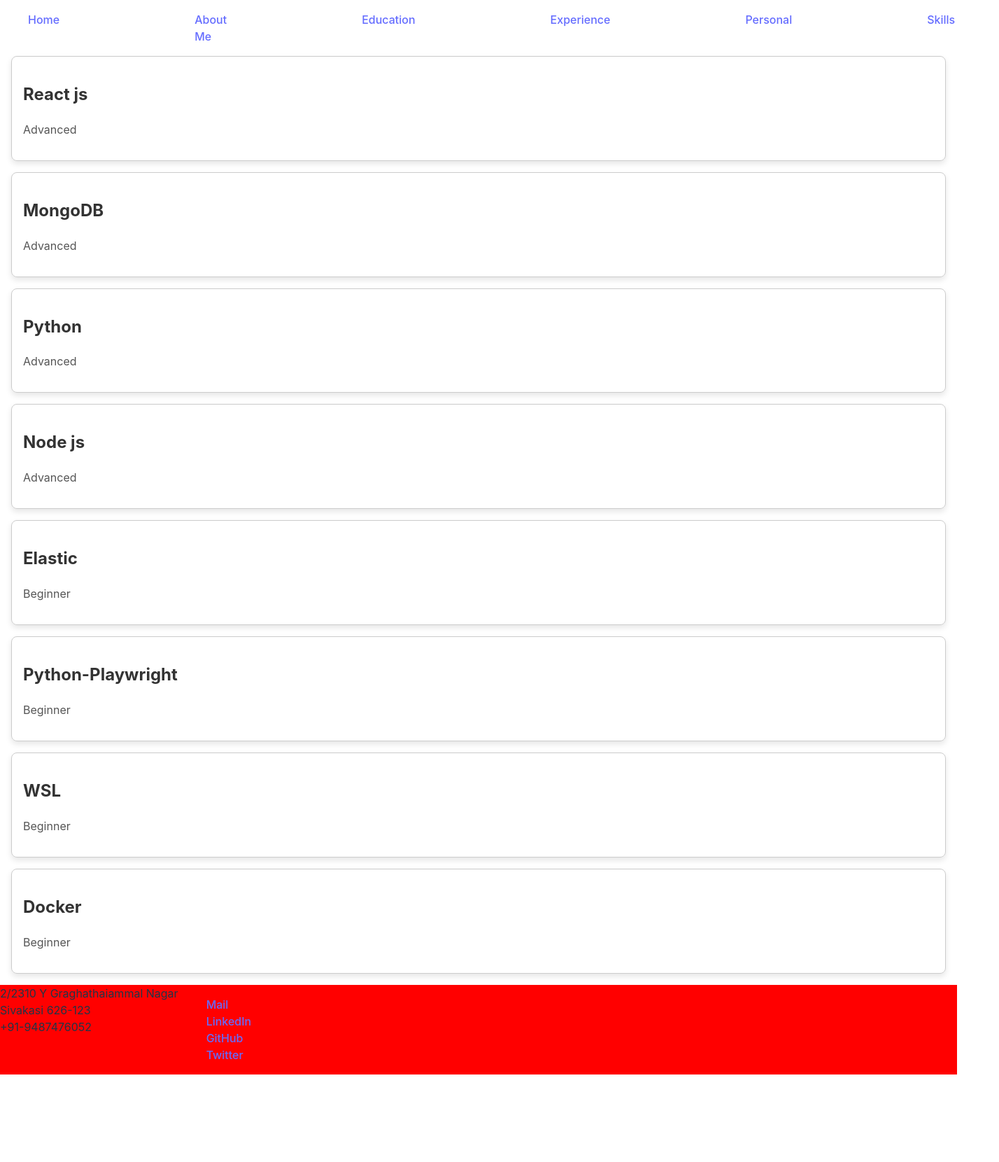
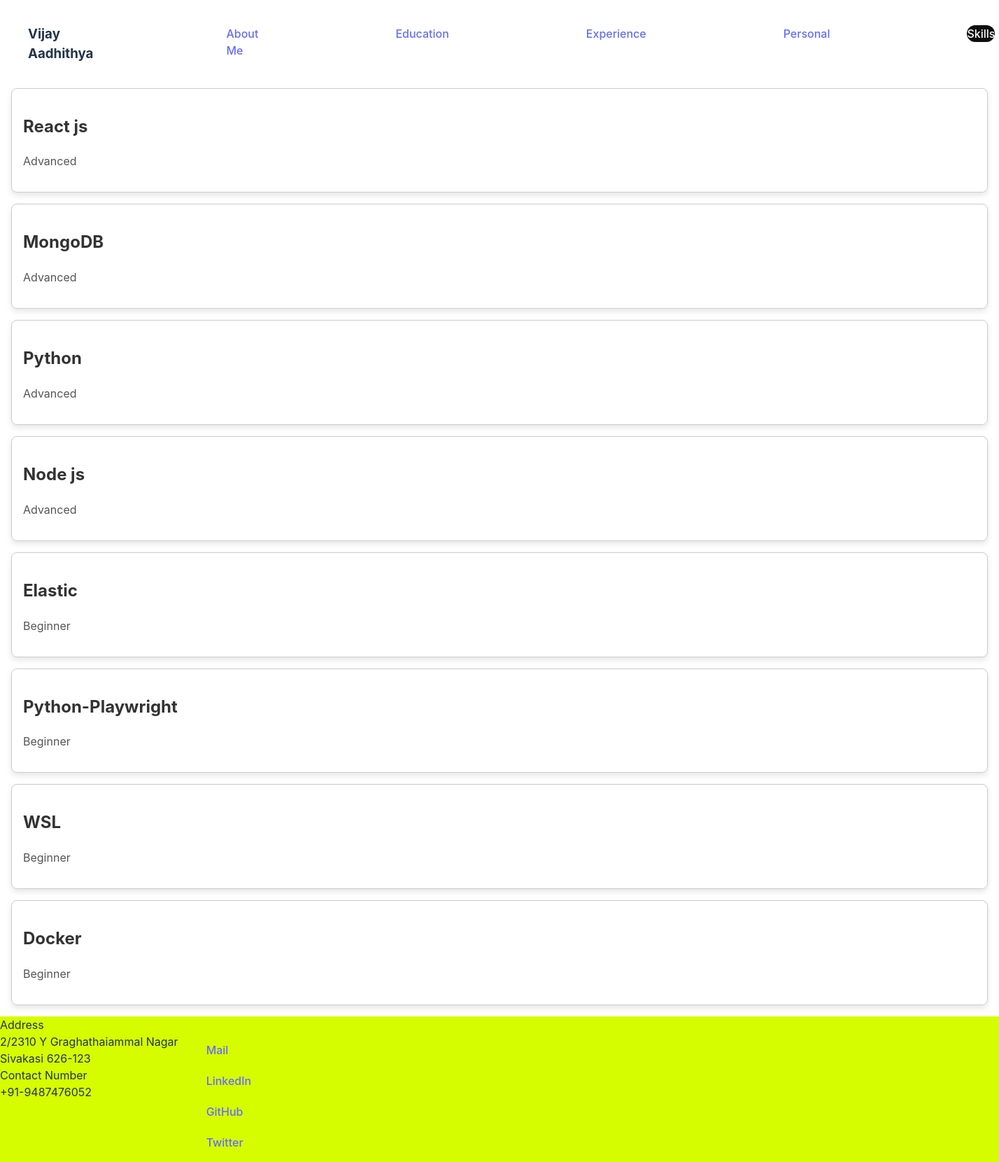
Before and after one commit to vijayaadhithya-murugan/OpenWebsite, a React (Vite) app: page /OpenWebsite/skills in a window 1280 px wide. Shown: the whole page at 70% size, 1428 px wide, since content can reach past the window. Before the commit the page ends 1535 px from the top, so only its background shows below. Built offline with nearby package versions, Linux system fonts and the light colour scheme.

Commit message:
NavBar Updation

```diff
--- a/src/App.jsx
+++ b/src/App.jsx
@@ -15,11 +15,11 @@
 
 function App() {
   return (
-    <>
+    <div>
     <Router>
     <NavBar />
         <Routes>
-          <Route exact path="/OpenWebsite" element={<Home />}></Route>
+          {/* <Route exact path="/OpenWebsite" element={<Home />}></Route> */}
           <Route exact path="/OpenWebsite/about" element={<AboutMe />}></Route>
           <Route exact path="/OpenWebsite/education" element={<Education />}></Route>
           <Route exact path="/OpenWebsite/experience" element={<Experience />}></Route>
@@ -28,7 +28,7 @@
         </Routes>
     </Router>
         <ContactMe />
-    </>
+    </div>
   );
 }
 
--- a/src/components/navBar.jsx
+++ b/src/components/navBar.jsx
@@ -4,9 +4,10 @@
     return(
         <nav>
         <ul className="navbar_styles">
-        <li>
+            <h3>Vijay Aadhithya</h3>
+        {/* <li>
             <NavLink to="/OpenWebsite/">Home</NavLink>
-            </li>
+            </li> */}
             <li><NavLink to="/OpenWebsite/about">About Me</NavLink></li>
             <li><NavLink to="/OpenWebsite/education">Education</NavLink></li>
             <li><NavLink to="/OpenWebsite/experience">Experience</NavLink></li>
--- a/src/pages/contactMe.jsx
+++ b/src/pages/contactMe.jsx
@@ -6,9 +6,11 @@
     return(
         <div className="footer-container">
         <div className="right-align">
+        <>Address</><br />
         <>{contactDetails.address}</><br/>
         <>{contactDetails.city}</>
         <>{' '}{contactDetails.pincode}</><br/>
+        <>Contact Number</><br />
         <>{contactDetails.mobile}</><br/>
         </div>
         <ul className="footer_list">
--- a/src/styles/footer.css
+++ b/src/styles/footer.css
@@ -10,8 +10,13 @@
   display: flex;
 }
 
+.wd-100{
+  width: 100%;
+}
+
 .footer-container{
-  background-color: red;
+  background-color: rgb(214, 252, 0);
+  width: 100%;
   height: calc(100% - 60px);
   display: flex;
   align-items: left;
@@ -28,10 +33,10 @@
 }
 
 .active{
-  /* background: #0e0e0e;
+  background: #0e0e0e;
   color: white;
   border-radius: 2rem;
-  display: inline-block; */
+  display: inline-block;
 }
 
 .navbar_styles{
@@ -40,7 +45,11 @@
   gap: 190px;
 }
 
-
 a{
   margin-right: 3px;
 }
+
+li{
+  margin-right: 3px;
+  margin-top: 20px;
+}
```
